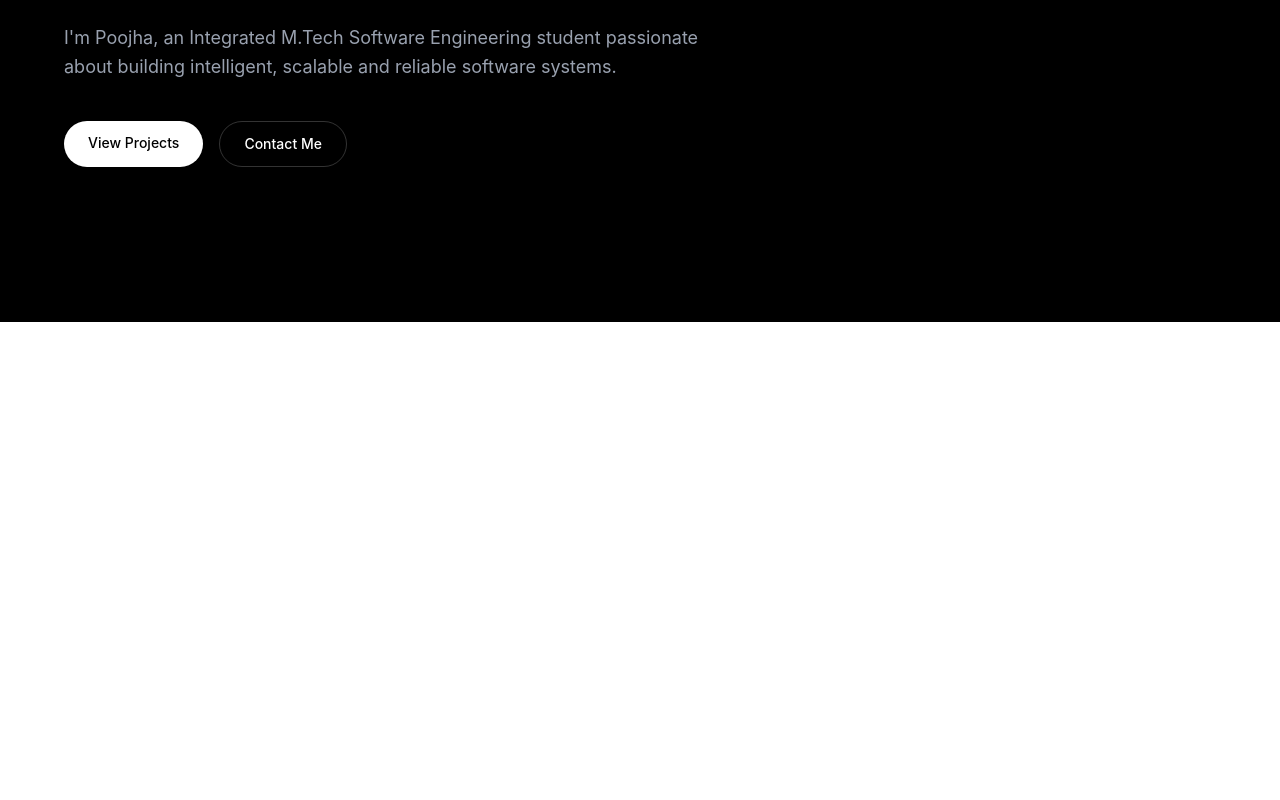
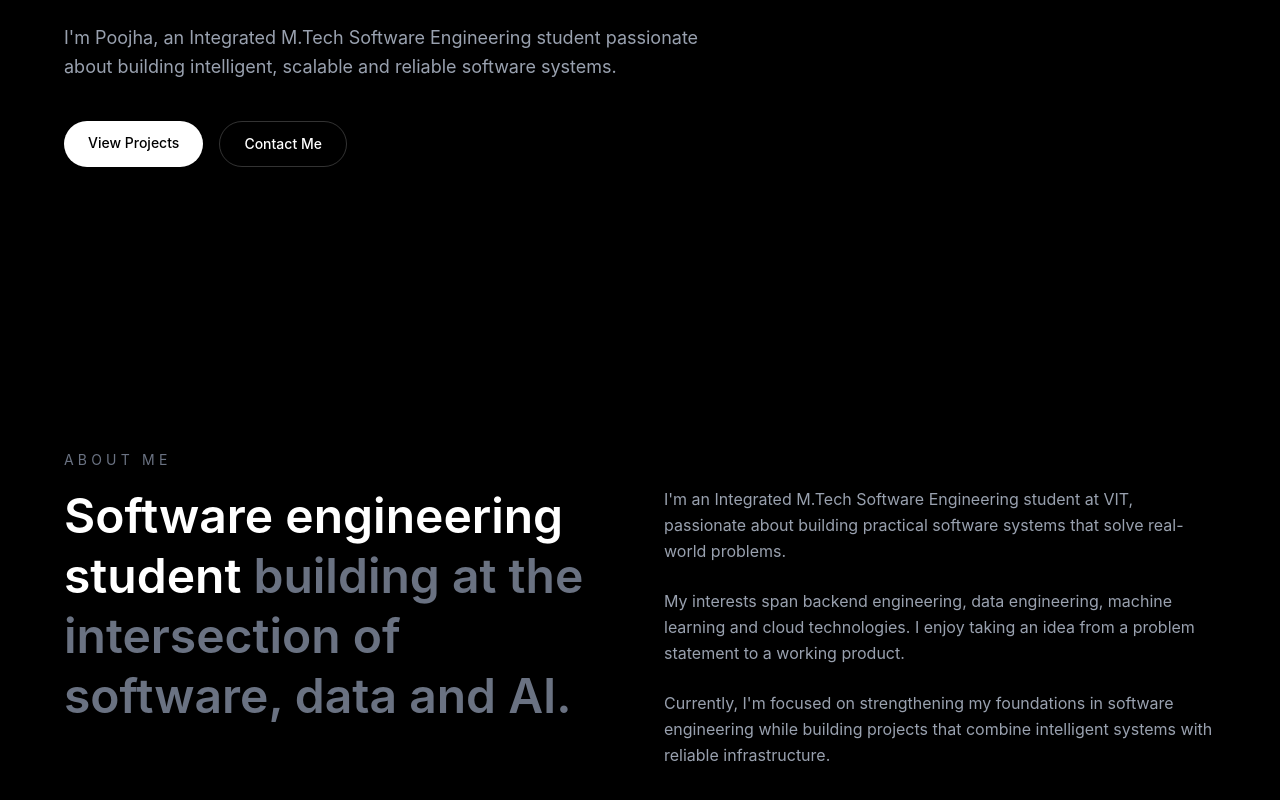
Before and after one commit to POOJHA07/portfolio, a React app: page / in a window 1280 px wide. Shown: the part 478-1278 px from the top of the page. Before the commit the page ends 800 px from the top, so only its background shows below. Built offline with nearby package versions, Linux system fonts and the light colour scheme; the HTML template or start-up script is replaced by a standard one.

Commit message:
feat: add about section

```diff
--- a/src/App.jsx
+++ b/src/App.jsx
@@ -1,5 +1,6 @@
 import Navbar from './components/Navbar'
 import Hero from './components/Hero'
+import About from './components/About'
 
 function App() {
   return (
@@ -8,6 +9,7 @@ function App() {
 
       <main className="bg-black text-white">
         <Hero />
+        <About />
       </main>
     </>
   )
--- a/src/components/About.jsx
+++ b/src/components/About.jsx
@@ -0,0 +1,46 @@
+function About() {
+  return (
+    <section id="about" className="bg-black px-6 py-32 text-white">
+      <div className="mx-auto max-w-6xl">
+
+        <p className="mb-4 text-sm uppercase tracking-[0.3em] text-gray-500">
+          About Me
+        </p>
+
+        <div className="grid gap-12 md:grid-cols-2">
+
+          <h2 className="text-4xl font-semibold leading-tight sm:text-5xl">
+            Software engineering student
+            <span className="text-gray-500">
+              {" "}building at the intersection of software, data and AI.
+            </span>
+          </h2>
+
+          <div className="space-y-6 text-gray-400 leading-relaxed">
+            <p>
+              I'm an Integrated M.Tech Software Engineering student at VIT,
+              passionate about building practical software systems that solve
+              real-world problems.
+            </p>
+
+            <p>
+              My interests span backend engineering, data engineering,
+              machine learning and cloud technologies. I enjoy taking an idea
+              from a problem statement to a working product.
+            </p>
+
+            <p>
+              Currently, I'm focused on strengthening my foundations in
+              software engineering while building projects that combine
+              intelligent systems with reliable infrastructure.
+            </p>
+          </div>
+
+        </div>
+
+      </div>
+    </section>
+  )
+}
+
+export default About
```
